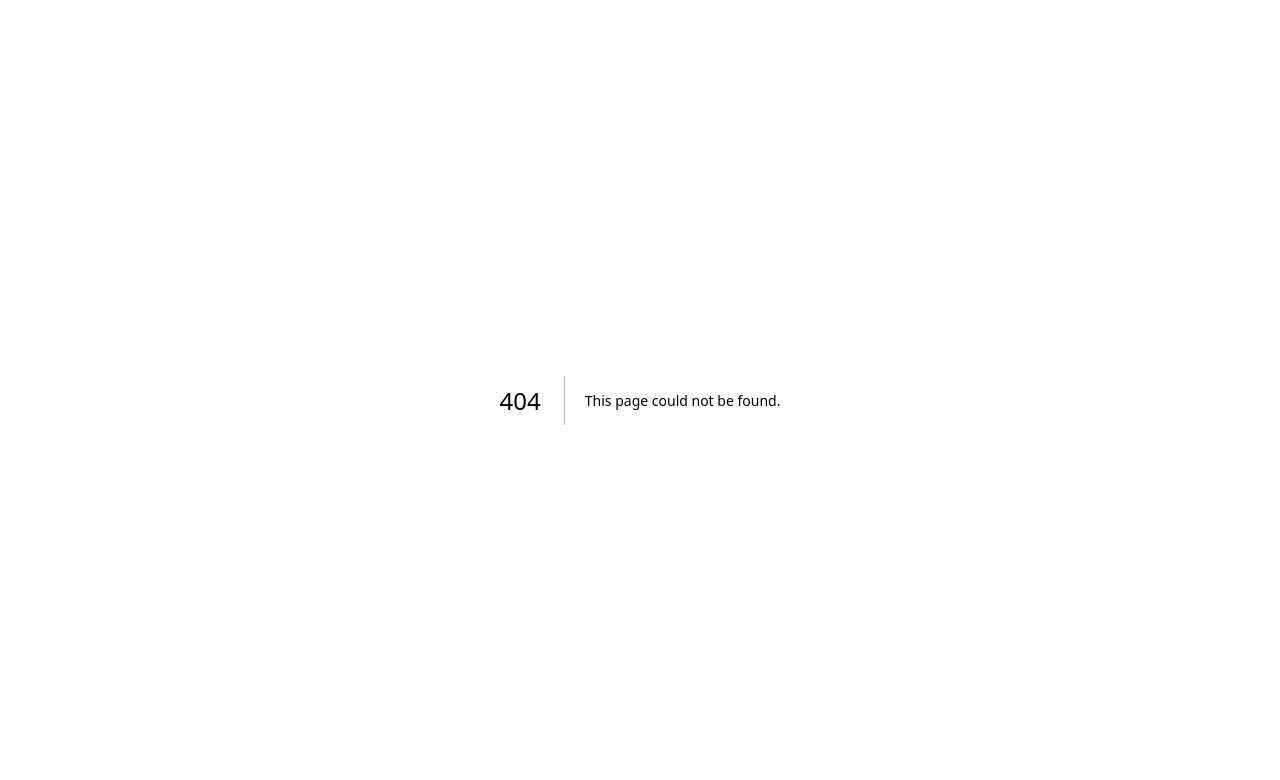
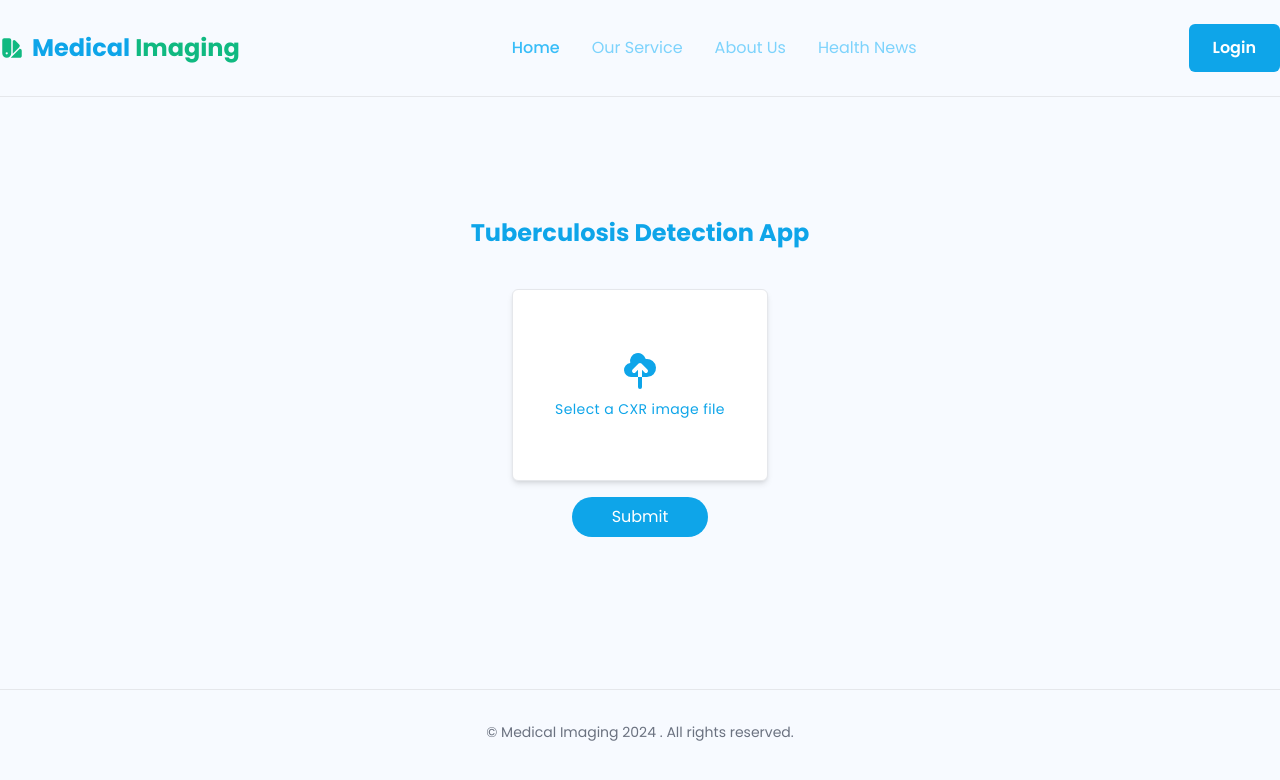
Before and after one commit to Felmeta-M/medical-imaging, a Next.js app in the folder frontend/: page /try-now in a window 1280 px wide. Before the commit this address had no page. Shown: the top 780 px of the page. Built offline with nearby package versions, Linux system fonts and the light colour scheme.

Commit message:
prediction

```diff
--- /dev/null
+++ b/frontend/src/app/try-now/page.tsx
@@ -0,0 +1,24 @@
+import Header from "@/app/header";
+import Footer from "../footer";
+import Prediction from "./prediction";
+
+export default function TryNow() {
+  return (
+    <div className="flex min-h-screen flex-col bg-blue-50/50">
+      {/* Header */}
+      <Header />
+
+      {/* Main */}
+      <main className="flex flex-col space-y-10 items-center justify-center min-h-[70vh]">
+        <div className="flex flex-col space-y-2 items-center">
+          <h1 className="font-bold text-center text-2xl text-sky-500 flex flex-col">
+            Tuberculosis Detection App
+          </h1>
+        </div>
+        {/* Prediction Section  */}
+        <Prediction />
+      </main>
+      <Footer />
+    </div>
+  );
+}
--- /dev/null
+++ b/frontend/src/app/try-now/prediction.tsx
@@ -0,0 +1,152 @@
+"use client";
+
+import Image from "next/image";
+import React, { useState, useRef, useEffect } from "react";
+
+export default function Prediction() {
+  const formRef = useRef(null);
+  const [path, setPath] = useState(null);
+  const [file, setFile] = useState(null);
+  const [results, setResults] = useState(null);
+  const [loading, setLoading] = useState(false);
+
+
+  useEffect(() => {
+    if (file) {
+      setPath(URL.createObjectURL(file));
+    }
+  }, [file])
+
+  const handleImageChange = (e) => {
+    setFile(e.target.files[0])
+  };
+  const handleSubmit = async (e) => {
+    e.preventDefault();
+    setLoading(true)
+    const formData = new FormData();
+
+    formData.append(
+      "file",
+      file,
+      file.name
+    );
+
+    try {
+      const response = await fetch(process.env.NEXT_PUBLIC_API_URL + "/api/v1/predict", {
+        method: "POST",
+        body: formData,
+      });
+      const json = await response.json();
+      console.log(json);
+      setLoading(false);
+      setResults(json)
+    } catch (error) {
+      console.error(error);
+    }
+  };
+  const handleClear = () => {
+    setResults(null)
+    setPath(null)
+    formRef.current.reset();
+  }
+
+  return (
+    <div className="">
+      <form
+        onSubmit={handleSubmit}
+        ref={formRef}
+        className="space-y-4 flex flex-col max-w-sm justify-center items-center"
+      >
+        {path ? (
+          <div className="flex flex-col space-y-2">
+            <h3 className="text-center text-sky-600">Image Preview</h3>
+            <div className="flex w-64 h-48 relative">
+              <Image
+                className=" object-cover  rounded "
+                src={path}
+                alt="Preview"
+                fill
+              />
+            </div>
+          </div>
+        ) : (
+          <label
+            id="label"
+            className="w-64 h-48 justify-center flex flex-col items-center px-4 py-6 bg-white rounded-md shadow-md tracking-wide border border-sky cursor-pointer hover:bg-sky-500 hover:text-white text-sky-500 ease-linear transition-all duration-150"
+          >
+            <svg
+              className="w-10 h-10"
+              fill="currentColor"
+              viewBox="0 0 20 20"
+              xmlns="http://www.w3.org/2000/svg"
+            >
+              <path d="M5.5 13a3.5 3.5 0 01-.369-6.98 4 4 0 117.753-1.977A4.5 4.5 0 1113.5 13H11V9.413l1.293 1.293a1 1 0 001.414-1.414l-3-3a1 1 0 00-1.414 0l-3 3a1 1 0 001.414 1.414L9 9.414V13H5.5z"></path>
+              <path d="M9 13h2v5a1 1 0 11-2 0v-5z"></path>
+            </svg>
+            <span className="mt-2 text-sm">Select a CXR image file</span>
+
+            <input
+              type="file"
+              className="hidden"
+              name="file"
+              required
+              onChange={handleImageChange}
+              accept="image/png, image/jpeg"
+            />
+          </label>
+        )}
+
+        {
+          results ?
+            <div className="flex flex-col space-y-4">
+              <div className="flex flex-col text-center space-y-1">
+                <h4 className="font-bold text-sky-500 py-1">Prediction Results</h4>
+                <p><span className="capitalize" >Class name:</span><span className=" text-sky-400"> {results?.predictions?.class_name}</span></p>
+                <p><span className="capitalize" >Confidence: </span><span className=" text-sky-400">{results?.predictions?.confidence} %</span></p>
+                <p><span className="capitalize" >Inference time:</span><span className=" text-sky-400"> {results?.inference_time}</span></p>
+              </div>
+              <button
+                onClick={handleClear}
+                className="bg-sky-500 rounded-full px-10 py-2 text-white hover:bg-sky-700 hover:shadow-sm transition-all cursor-pointer"
+              > Clear </button>
+            </div>
+            :
+            <button
+              type="submit"
+              className="bg-sky-500 rounded-full px-10 py-2 text-white hover:bg-sky-700 hover:shadow-sm transition-all cursor-pointer"
+            >          <div className="flex shrink-0 items-center space-x-2">
+                {loading ? (
+                  <svg
+                    className="h-4 w-4 animate-spin text-white"
+                    xmlns="http://www.w3.org/2000/svg"
+                    fill="none"
+                    viewBox="0 0 24 24"
+                  >
+                    <circle
+                      className="opacity-25"
+                      cx="12"
+                      cy="12"
+                      r="10"
+                      stroke="currentColor"
+                      strokeWidth="4"
+                    ></circle>
+                    <path
+                      className="opacity-75"
+                      fill="currentColor"
+                      d="M4 12a8 8 0 018-8V0C5.373 0 0 5.373 0 12h4zm2 5.291A7.962 7.962 0 014 12H0c0 3.042 1.135 5.824 3 7.938l3-2.647z"
+                    ></path>
+                  </svg>
+                ) : (
+                  ""
+                )}
+                <span>Submit</span>
+              </div>
+
+            </button>
+
+        }
+
+      </form>
+    </div>
+  );
+}
```
